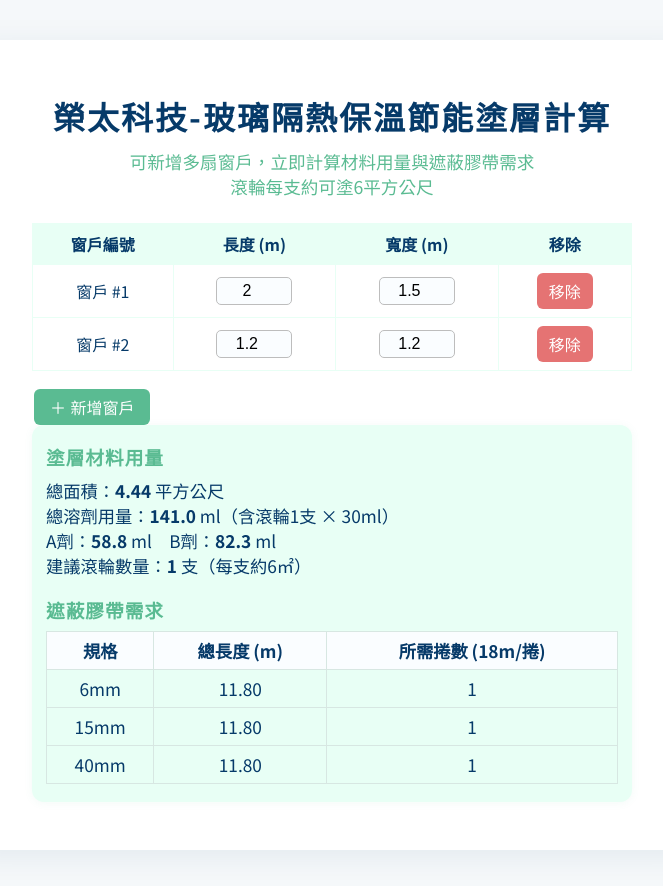
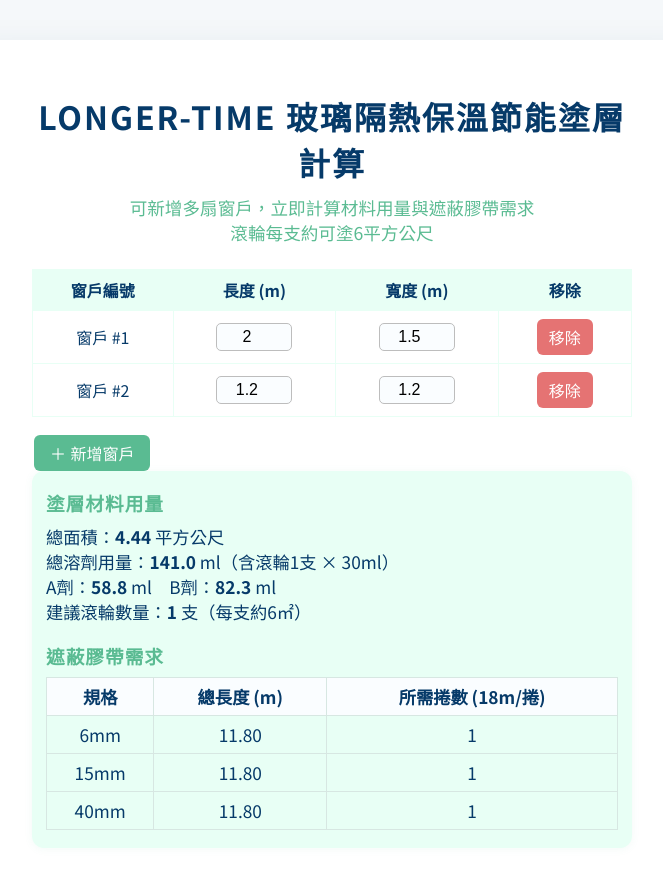
Before and after one commit to Alnexw/school-project3, a plain HTML site: page index.html in a window 1280 px wide. Shown: the whole page, without its empty margins (308-971 px from the left). Drawn offline with Linux system fonts and the light colour scheme.

Commit message:
Update index.html

```diff
--- a/index.html
+++ b/index.html
@@ -117,7 +117,7 @@
 </head>
 <body>
   <div class="main-wrap">
-    <h1>榮太科技-玻璃隔熱保溫節能塗層計算</h1>
+    <h1> LONGER-TIME 玻璃隔熱保溫節能塗層計算</h1>
     <div class="desc">可新增多扇窗戶，立即計算材料用量與遮蔽膠帶需求<br>滾輪每支約可塗6平方公尺</div>
     <form id="calcForm" oninput="calculateAll()">
       <table class="calc-table" id="windowTable">
```
